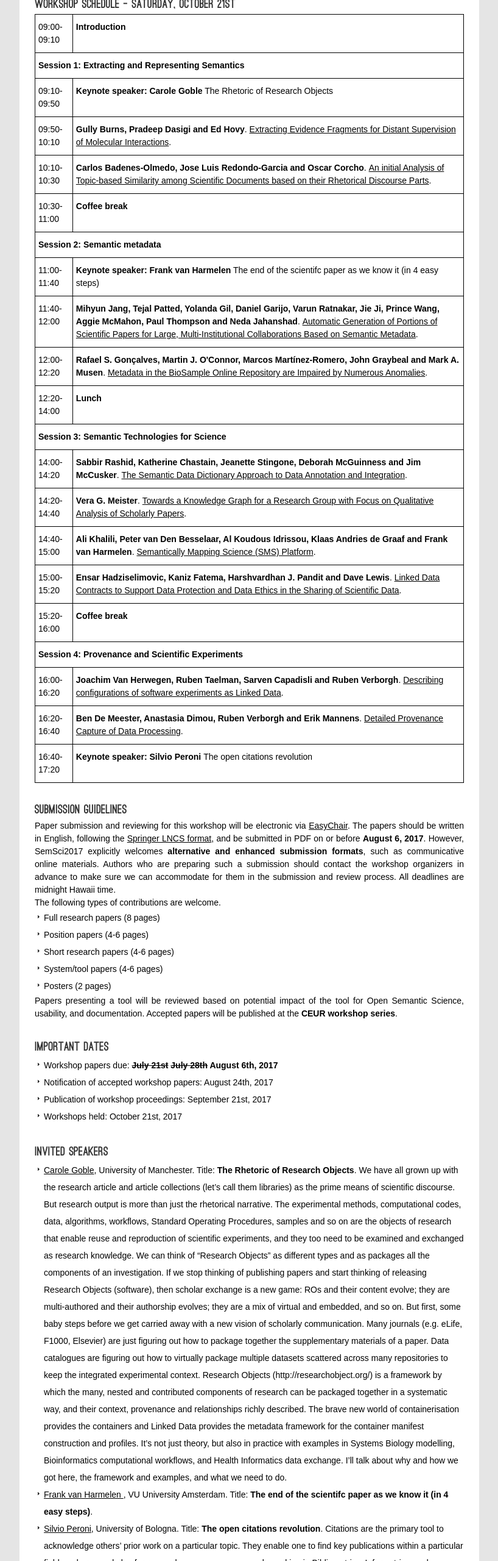
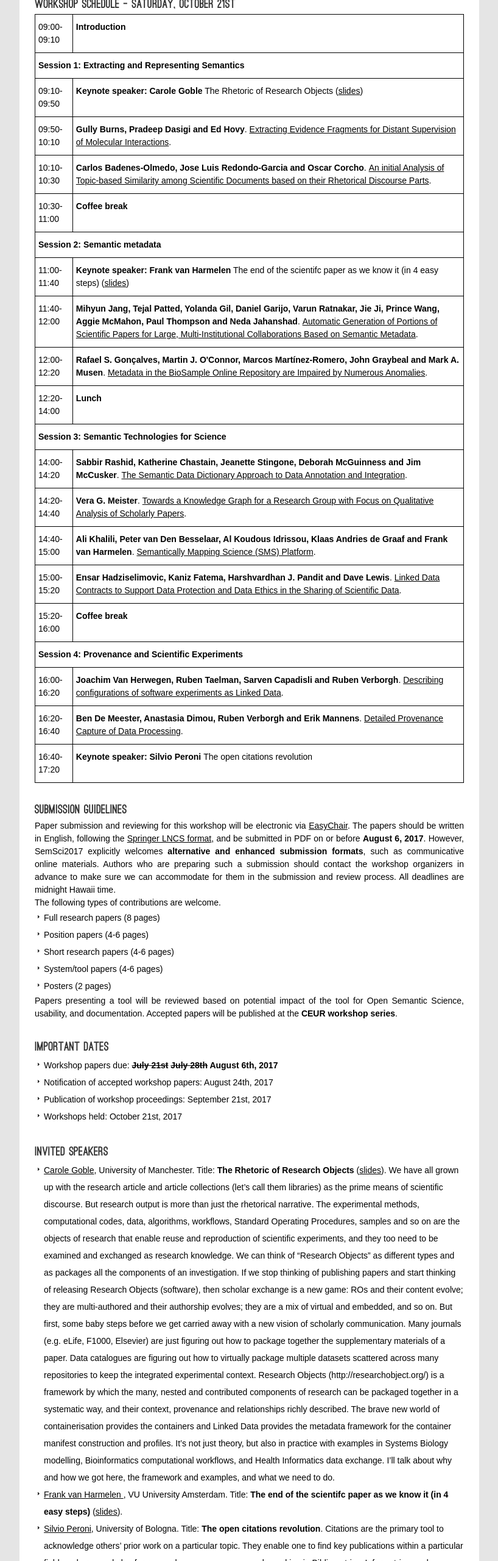
Before and after one commit to semSci/semSci2017, a plain HTML site: page index.html in a window 1280 px wide. Shown: the part 1240-3800 px from the top of the page at 61% size, without its empty margins (338-1156 px from the left). Drawn offline with Linux system fonts and the light colour scheme.

Commit message:
added keynote presentations

```diff
--- a/index.html
+++ b/index.html
@@ -112,7 +112,7 @@
   </tr>
   <tr>
     <td class="tg-yw4l">09:10-09:50</td>
-    <td class="tg-yw4l"><strong>Keynote speaker: Carole Goble</strong> The Rhetoric of Research Objects</td>
+    <td class="tg-yw4l"><strong>Keynote speaker: Carole Goble</strong> The Rhetoric of Research Objects (<a href="presentations/SemSci2017-GOBLE-distribute.pptx">slides</a>)</td>
   </tr>
   <tr>
     <td class="tg-yw4l">09:50-10:10</td>
@@ -131,7 +131,7 @@
   </tr>
   <tr>
     <td class="tg-yw4l">11:00-11:40</td>
-    <td class="tg-yw4l"><strong>Keynote speaker: Frank van Harmelen</strong> The end of the scientifc paper as we know it (in 4 easy steps)</td>
+    <td class="tg-yw4l"><strong>Keynote speaker: Frank van Harmelen</strong> The end of the scientifc paper as we know it (in 4 easy steps)  (<a href="https://www.slideshare.net/Frank.van.Harmelen/the-end-of-the-scientific-paper-as-we-know-it-or-not">slides</a>)</td>
   </tr>
   <tr>
     <td class="tg-yw4l">11:40-12:00</td>
@@ -231,12 +231,12 @@ Papers presenting a tool will be reviewed based on potential impact of the tool
 <h4  class="blue">Invited Speakers</h4>
 
 <ul class="sublist2">
-<li><a href="http://www.manchester.ac.uk/research/carole.goble/" target="_blank">Carole Goble</a>, University of Manchester. Title: <strong>The Rhetoric of Research Objects</strong>. We have all grown up with the research article and article collections (let’s call them libraries) as the prime means of scientific discourse. But research output is more than just the rhetorical narrative. The experimental methods, computational codes, data, algorithms, workflows, Standard Operating Procedures, samples and so on are the objects of research that enable reuse and reproduction of scientific experiments, and they too need to be examined and exchanged as research knowledge.
+<li><a href="http://www.manchester.ac.uk/research/carole.goble/" target="_blank">Carole Goble</a>, University of Manchester. Title: <strong>The Rhetoric of Research Objects</strong> (<a href="presentations/SemSci2017-GOBLE-distribute.pptx">slides</a>). We have all grown up with the research article and article collections (let’s call them libraries) as the prime means of scientific discourse. But research output is more than just the rhetorical narrative. The experimental methods, computational codes, data, algorithms, workflows, Standard Operating Procedures, samples and so on are the objects of research that enable reuse and reproduction of scientific experiments, and they too need to be examined and exchanged as research knowledge.
 We can think of “Research Objects” as different types and as packages all the components of an investigation.  If we stop thinking of publishing papers and start thinking of releasing Research Objects (software), then scholar exchange is a new game: ROs and their content evolve; they are multi-authored and their authorship evolves; they are a mix of virtual and embedded, and so on.
 But first, some baby steps before we get carried away with a new vision of scholarly communication. Many journals (e.g. eLife, F1000, Elsevier) are just figuring out how to package together the supplementary materials of a paper. Data catalogues are figuring out how to virtually package multiple datasets scattered across many repositories to keep the integrated experimental context.
 Research Objects (http://researchobject.org/) is a framework by which the many, nested and contributed components of research can be packaged together in a systematic way, and their context, provenance and relationships richly described. The brave new world of containerisation provides the containers and Linked Data provides the metadata framework for the container manifest construction and profiles. It’s not just theory, but also in practice with examples in Systems Biology modelling, Bioinformatics computational workflows, and Health Informatics data exchange. I’ll talk about why and how we got here, the framework and examples, and what we need to do.
 </li>
-<li><a href="http://www.cs.vu.nl/~frank.van.harmelen/">Frank van Harmelen </a>, VU University Amsterdam. Title: <strong>The end of the scientifc paper as we know it (in 4 easy steps)</strong>.</li>
+<li><a href="http://www.cs.vu.nl/~frank.van.harmelen/">Frank van Harmelen </a>, VU University Amsterdam. Title: <strong>The end of the scientifc paper as we know it (in 4 easy steps)</strong> (<a href="https://www.slideshare.net/Frank.van.Harmelen/the-end-of-the-scientific-paper-as-we-know-it-or-not">slides</a>).</li>
 <li><a href="http://www.essepuntato.it/" target="_blank">Silvio Peroni</a>, University of Bologna. Title: <strong>The open citations revolution</strong>. Citations are the primary tool to acknowledge others’ prior work on a particular topic. They enable one to find key publications within a particular field, and are used also for research purposes – e.g. people working in Bibliometrics, Informetrics, and Scientometrics use them for analysing the complex relationships that exist within huge networks of citations of scholarly works. In addition, citation data are important for the assessment of the quality of research by means of metrics and indicators calculated from citation databases. However, the cruel reality is that citations have been locked up in close silos for years, and often they can only be accessed by paying significant subscription fees.
 But the scenario is quickly changing. In the past years, several initiatives (I4OC, OpenCitations, WikiCite, Springer Nature SciGraph, etc.) have started to promote the availability of open citation data. In this talk I will introduce some of the main significative efforts in the area, focusing on the way Semantic Publishing technologies have been used and adopted for enabling a FAIR publication of open citation data.</li>
 
```
Also changed, not shown: 1 other file.
